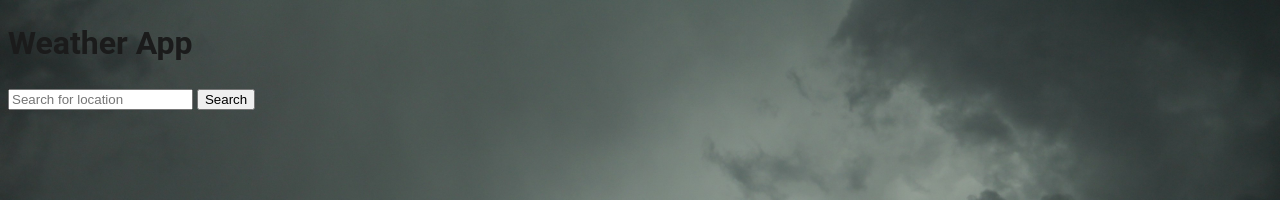
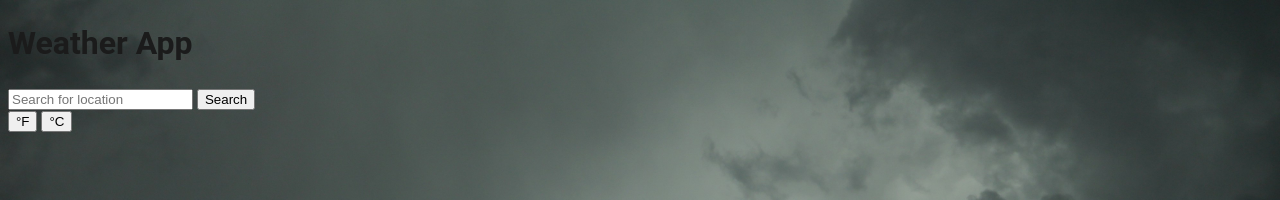
Before and after one commit to etanyosef/weather-app, a website built with webpack: page src/template.html in a window 1280 px wide. Shown: the top 200 px of the page. Built offline with nearby package versions, Linux system fonts and the light colour scheme.

Commit message:
add temp buttons

```diff
--- a/src/template.html
+++ b/src/template.html
@@ -13,6 +13,11 @@
                     <input type="text" name="location-input" id="location-input" placeholder="Search for location" required>
                     <button type="submit" id="search-btn">Search</button>
                 </form>
+
+                <div class="temp-toggle-container">
+                    <button class="fahrenheit-button">°F</button>
+                    <button class="celcius-button active">°C</button>
+                </div>
             </nav>
         </header>
         <div class="loader"></div>
```
